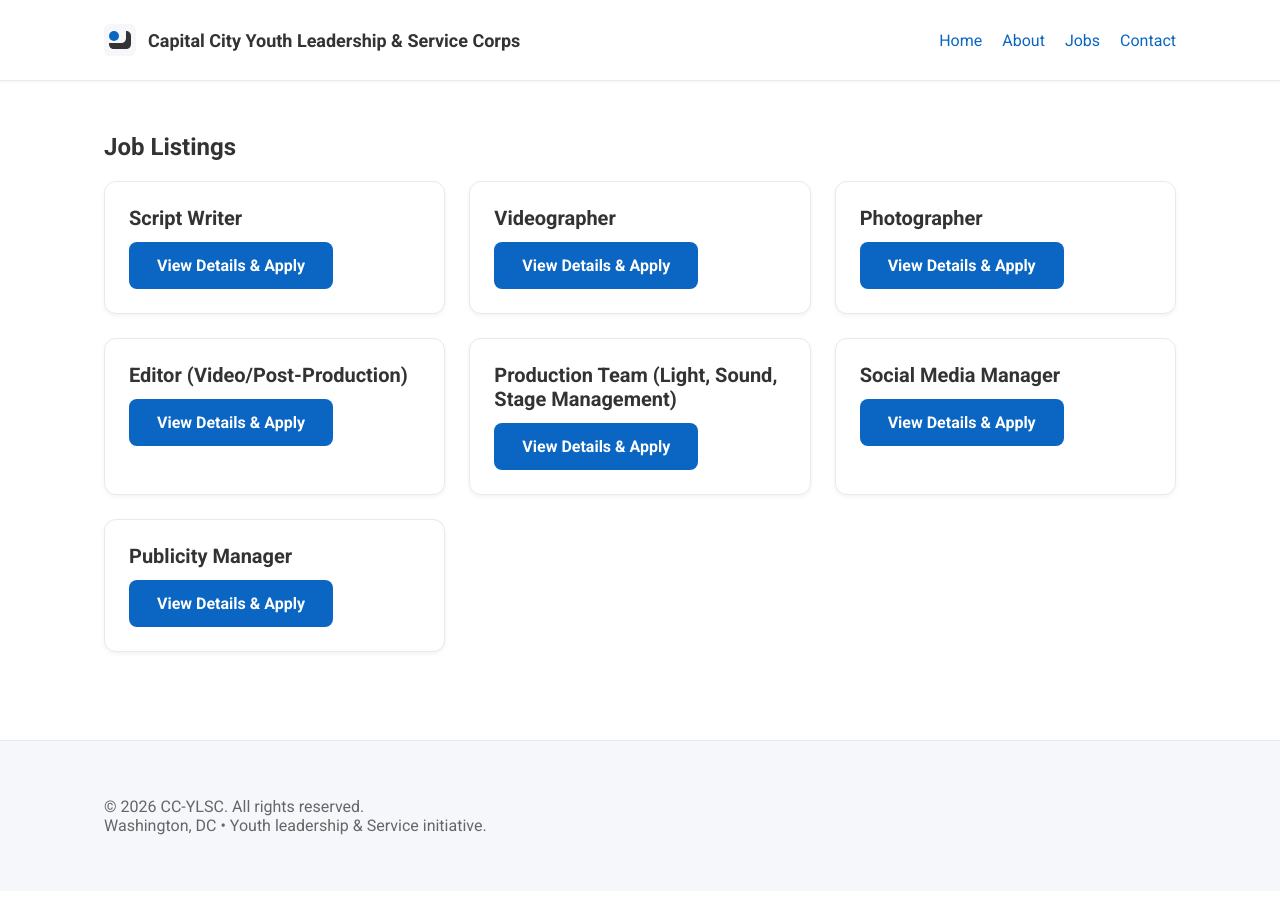
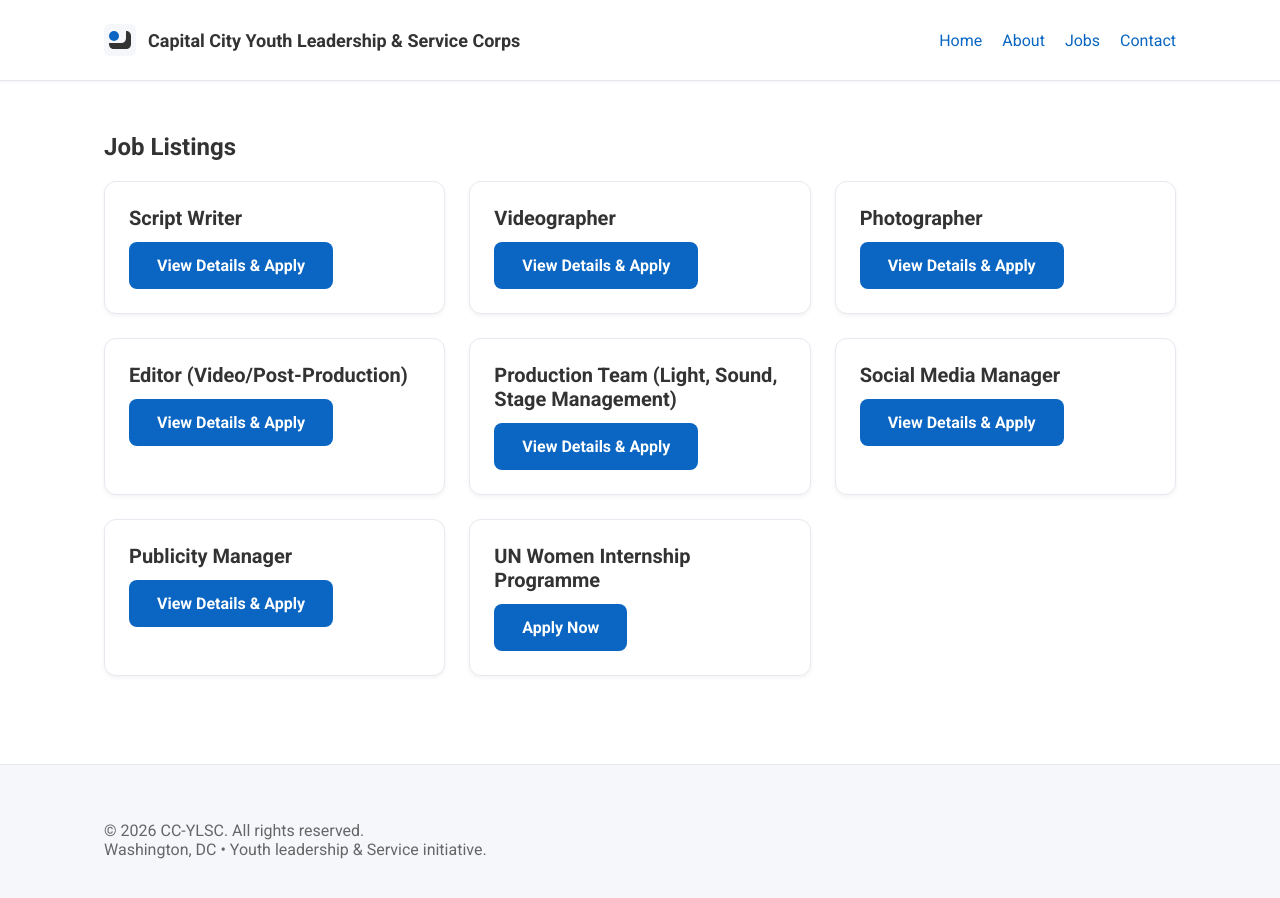
Before and after one commit to ToluAkinlabi/ccylsc, a Next.js app: page /jobs in a window 1280 px wide. Shown: the top 898 px of the page. Built offline with nearby package versions, Linux system fonts and the light colour scheme.

Commit message:
feat: add UN Women Internship Programme with qualifications, responsibilities, and application link

```diff
--- a/app/jobs/page.tsx
+++ b/app/jobs/page.tsx
@@ -9,6 +9,7 @@ type Job = {
   qualifications?: string[];
   responsibilities?: string[];
   link?: string;
+  applicationLink?: string;
 };
 
 async function loadJobs(): Promise<Job[]> {
@@ -39,7 +40,11 @@ export default async function JobsPage() {
               <div key={job.title} className="card">
                 <h3>{job.title}</h3>
                 {job.description && <p style={{ marginBottom: 16 }}>{job.description}</p>}
-                <a href={`/jobs/${slugify(job.title)}`} className="cta">View Details & Apply</a>
+                {job.applicationLink ? (
+                  <a href={job.applicationLink} target="_blank" rel="noopener noreferrer" className="cta">Apply Now</a>
+                ) : (
+                  <a href={`/jobs/${slugify(job.title)}`} className="cta">View Details & Apply</a>
+                )}
               </div>
             ))}
           </div>
--- a/data/jobs.json
+++ b/data/jobs.json
@@ -128,5 +128,28 @@
       "Track and report on media coverage.",
       "Collaborate with social media and production teams for unified messaging."
     ]
+  },
+  {
+    "title": "UN Women Internship Programme",
+    "qualifications": [
+      "Bachelor's finalists, Master's or PhD students",
+      "Recent graduates (within 2 years of graduation)",
+      "Enrolled in an accredited educational institution (for students)",
+      "Fluency in English; additional languages a plus",
+      "Strong interest in gender equality and women's empowerment",
+      "Excellent research, writing, and communication skills",
+      "Ability to work independently and in teams"
+    ],
+    "responsibilities": [
+      "Support policy development, research, and analysis on gender equality issues",
+      "Assist with communications, publications, and advocacy campaigns",
+      "Contribute to monitoring and evaluation (M&E) initiatives",
+      "Support humanitarian action and emergency response efforts",
+      "Help develop and manage partnerships and collaborations",
+      "Contribute to innovative projects and initiatives",
+      "Participate in events, meetings, and organizational activities"
+    ],
+    "details": "The UN Women Internship Programme is open to students and recent graduates worldwide, offering placements across policy, research, communications, M&E, humanitarian action, partnerships, and innovation. Opportunities available at HQ, regional, and country offices in in-person, hybrid, or remote formats. Internships last 2–6 months and are offered year-round. This is a powerful entry point into international development and UN careers.",
+    "applicationLink": "https://lnkd.in/d5fDysqF"
   }
 ]
```
